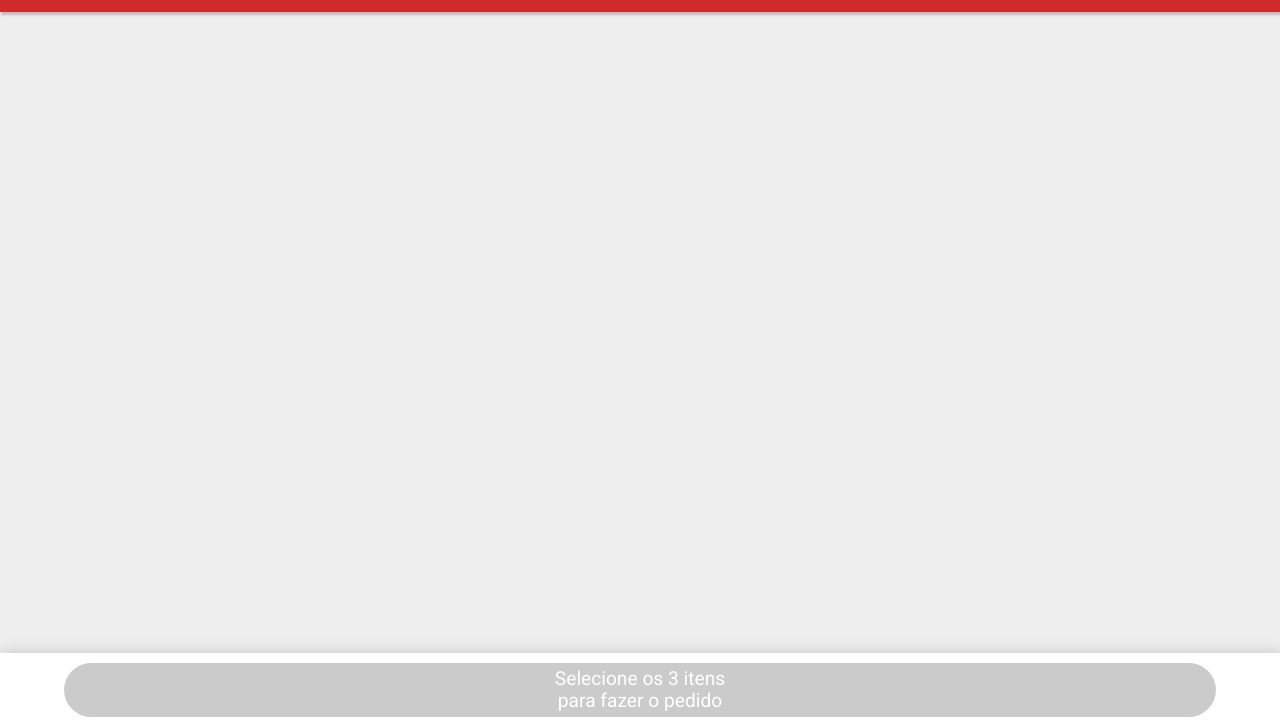
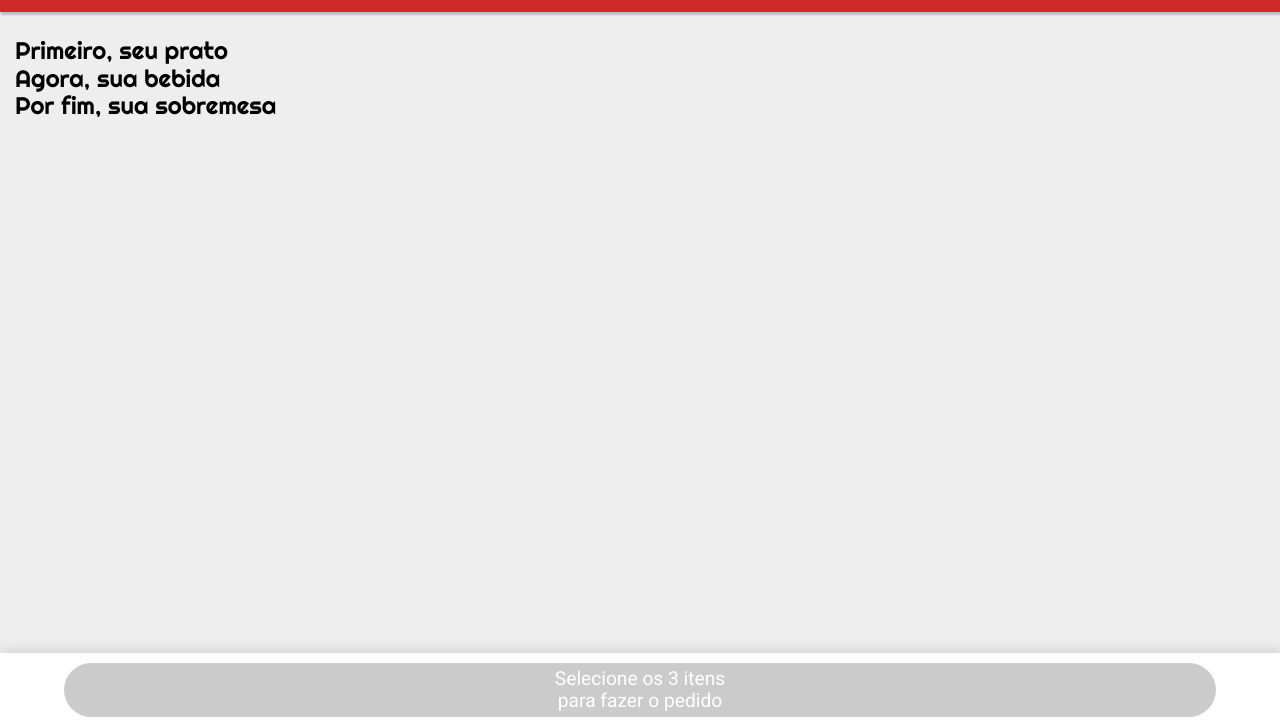
Before and after one commit to mendesrafac/foodcamp, a plain HTML site: page index.html in a window 1280 px wide. Shown: the part 73-800 px from the top of the page. Drawn offline with Linux system fonts and the light colour scheme.

Commit message:
adding main html

```diff
--- a/assets/css/main.css
+++ b/assets/css/main.css
@@ -1,3 +1,3 @@
 main {
-    background-color: gray;
+    margin: 110px 15px;
 }
--- a/assets/views/main.html
+++ b/assets/views/main.html
@@ -0,0 +1,9 @@
+<section>
+    <h2>Primeiro, seu prato</h2>
+</section>
+<section>
+    <h2>Agora, sua bebida</h2>
+</section>
+<section>
+    <h2>Por fim, sua sobremesa</h2>
+</section>
--- a/index.html
+++ b/index.html
@@ -3,12 +3,14 @@
 <head>
     <meta charset="UTF-8">
     <meta name="viewport" content="width=device-width, initial-scale=1.0">
+    <link rel="stylesheet" href="./assets/css/normalize.css">
     <link rel="stylesheet" href="./assets/css/style.css">
     <link rel="stylesheet" href="./assets/css/header.css">
+    <link rel="stylesheet" href="./assets/css/main.css">
     <link rel="stylesheet" href="./assets/css/footer.css">
 
 
-    <link rel="stylesheet" href="./assets/css/normalize.css">
+
     <link href="https://fonts.googleapis.com/css2?family=Righteous&display=swap" rel="stylesheet">
     <link href="https://fonts.googleapis.com/css2?family=Roboto:wght@300;400&display=swap" rel="stylesheet">
     <title>FoodCamp</title>
```
Also changed, not shown: include.js (line endings or trailing spaces).
